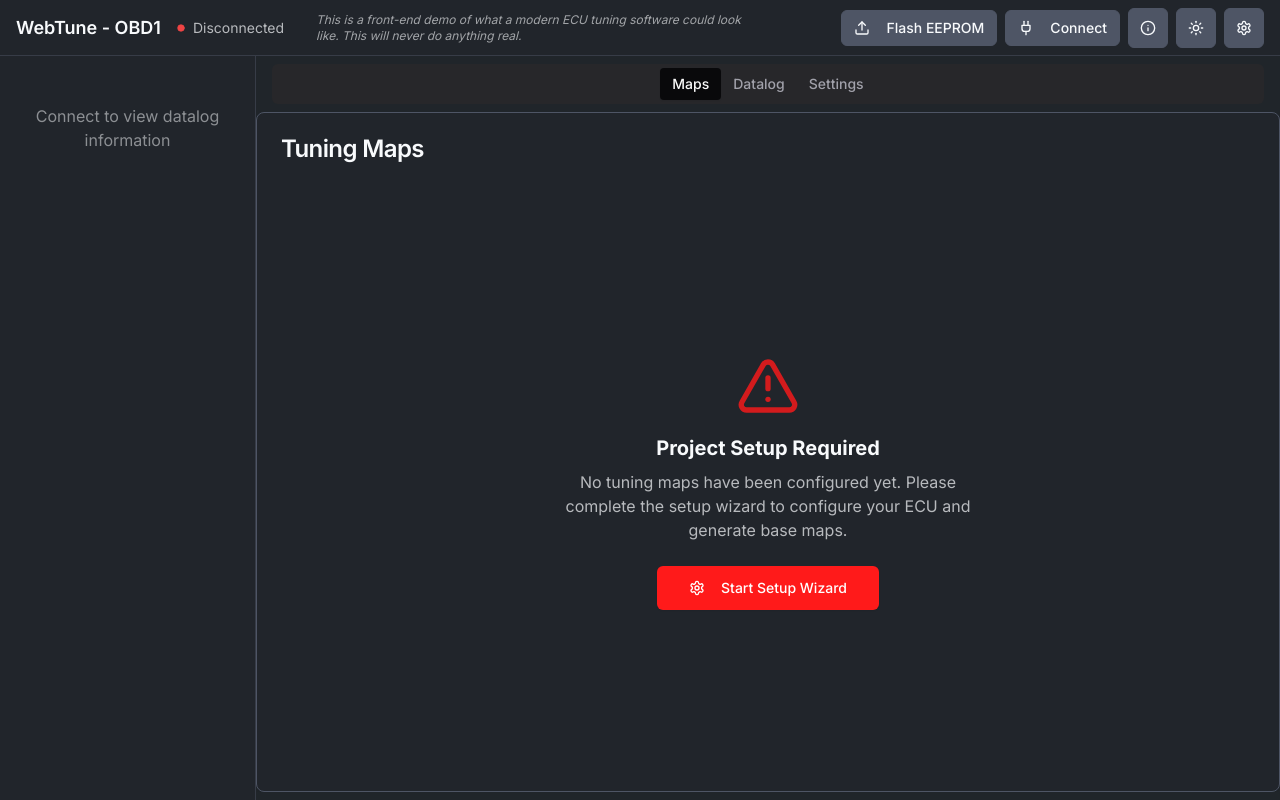
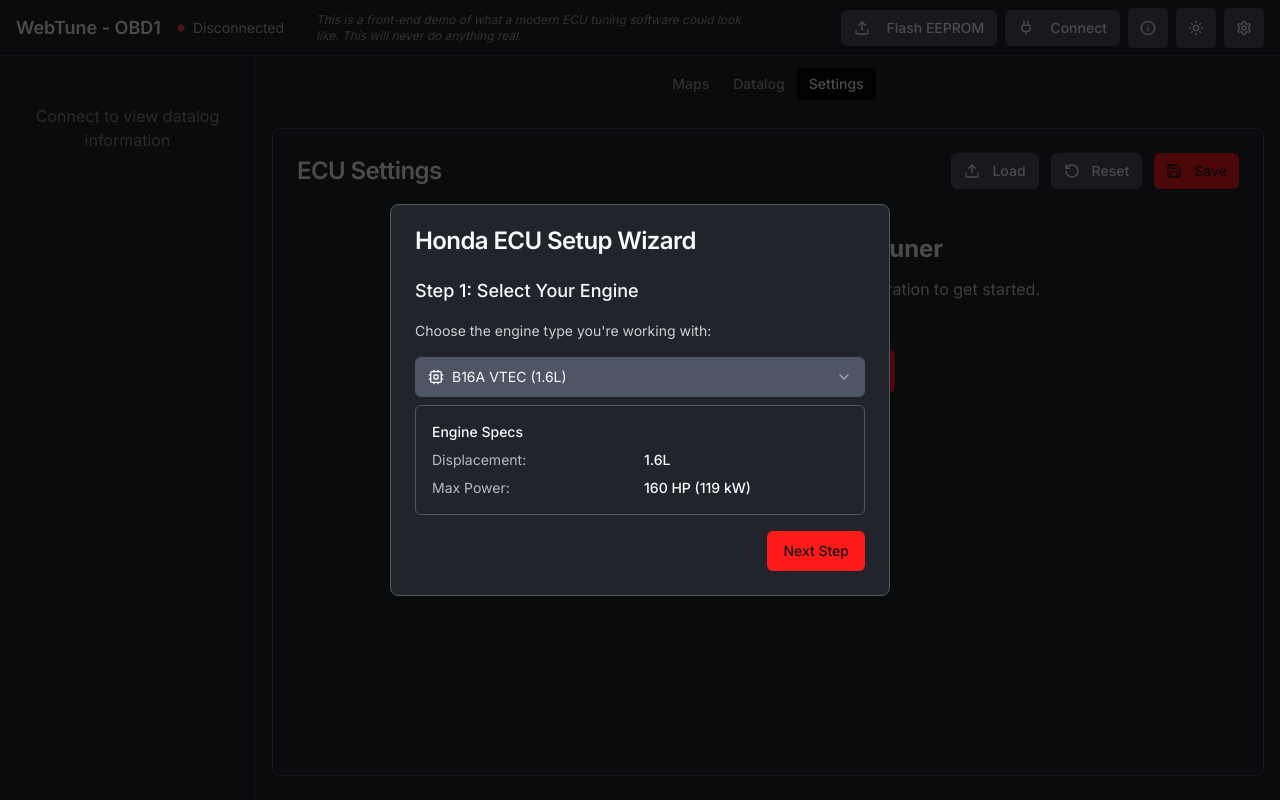
Before and after one commit to MrBn100ful/honda-tune-web, a React (Vite) app: page / in a window 1280 px wide. Built offline with nearby package versions, Linux system fonts and the light colour scheme.

Commit message:
Fix: Setup wizard not working
Fixes the setup wizard functionality.

```diff
--- a/src/components/tuning/TuningSettings.tsx
+++ b/src/components/tuning/TuningSettings.tsx
@@ -1,3 +1,4 @@
+
 import React, { useState, useEffect } from 'react';
 import { Card, CardContent, CardHeader, CardTitle } from "@/components/ui/card";
 import { Tabs, TabsContent, TabsList, TabsTrigger } from "@/components/ui/tabs";
@@ -173,14 +174,15 @@ const SetupWizard = ({ isOpen, onClose, onComplete }: SetupWizardProps) => {
   const [selectedEngine, setSelectedEngine] = useState("b16a");
   const [selectedTransmission, setSelectedTransmission] = useState("b-series-m5");
   const [injectorSize, setInjectorSize] = useState(240);
+  const [fuelPressure, setFuelPressure] = useState("3.0");
 
   const handleComplete = () => {
     const settings = {
       engine: selectedEngine,
       transmission: selectedTransmission,
-      injectorSize: parseInt(injectorSize, 10),
+      injectorSize: injectorSize,
       fuelPressure: parseFloat(fuelPressure),
-      cylinderCount: engineDetails?.cylinderCount || 4
+      cylinderCount: ENGINES.find(e => e.code === selectedEngine)?.cylinders || 4
     };
 
     localStorage.setItem('ecuSettings', JSON.stringify(settings));
@@ -426,6 +428,10 @@ const TuningSettings = () => {
   }, [transmissionType]);
 
   useEffect(() => {
+    // Clear localStorage for testing purposes
+    // localStorage.removeItem('ecuSetupCompleted');
+    // localStorage.removeItem('ecuSettings');
+
     const setupCompleted = localStorage.getItem('ecuSetupCompleted');
     if (setupCompleted) {
       setHasCompletedSetup(true);
@@ -454,6 +460,7 @@ const TuningSettings = () => {
     setTransmissionType(settings.transmission);
     setInjectorSize(settings.injectorSize);
 
+    // Reload the page to update all components with the new settings
     window.location.reload();
   };
 
@@ -629,8 +636,16 @@ const TuningSettings = () => {
     setShowSetupWizard(true);
   };
 
+  const forceOpenSetupWizard = () => {
+    // Clear local storage to force setup wizard to open
+    localStorage.removeItem('ecuSetupCompleted');
+    localStorage.removeItem('ecuSettings');
+    setHasCompletedSetup(false);
+    setShowSetupWizard(true);
+  };
+
   return (
-    <React.Fragment>
+    <>
       <SetupWizard
         isOpen={showSetupWizard}
         onClose={() => setShowSetupWizard(false)}
@@ -676,6 +691,26 @@ const TuningSettings = () => {
           </div>
         </CardHeader>
         <CardContent className="overflow-auto" style={{ maxHeight: "calc(100vh - 160px)" }}>
+          {!hasCompletedSetup && (
+            <div className="flex flex-col items-center justify-center py-8">
+              <div className="text-center mb-6">
+                <h2 className="text-2xl font-bold text-honda-light mb-3">Welcome to Honda ECU Tuner</h2>
+                <p className="text-honda-light/80 mb-6">
+                  Please set up your engine and transmission configuration to get started.
+                </p>
+              </div>
+              <Button
+                size="lg"
+                className="bg-honda-red hover:bg-honda-red/90"
+                onClick={forceOpenSetupWizard}
+              >
+                <Settings2 className="mr-2" size={20} />
+                Start ECU Setup Wizard
+              </Button>
+            </div>
+          )}
+
+          {hasCompletedSetup && (
             <Tabs defaultValue="engine">
               <TabsList>
                 <TabsTrigger value="engine">Engine Setup</TabsTrigger>
@@ -751,7 +786,7 @@ const TuningSettings = () => {
                     </div>
 
                     {selectedEngine.vtecSupported && (
-                    <React.Fragment>
+                      <>
                         <div className="flex items-center space-x-2">
                           <Switch
                             id="vtec"
@@ -779,7 +814,7 @@ const TuningSettings = () => {
                             </div>
                           </div>
                         )}
-                    </React.Fragment>
+                      </>
                     )}
                   </div>
                 </div>
@@ -809,9 +844,10 @@ const TuningSettings = () => {
                 {/* Connection content */}
               </TabsContent>
             </Tabs>
+          )}
         </CardContent>
       </Card>
-    </React.Fragment>
+    </>
   );
 };
 
--- a/src/pages/Index.tsx
+++ b/src/pages/Index.tsx
@@ -1,5 +1,5 @@
 
-import React, { useState } from 'react';
+import React, { useState, useEffect } from 'react';
 import Layout from '@/components/layout/Layout';
 import { Tabs, TabsContent, TabsList, TabsTrigger } from "@/components/ui/tabs";
 import FuelMap from '@/components/tuning/FuelMap';
@@ -8,6 +8,14 @@ import DataLogging from '@/components/tuning/DataLogging';
 
 const Index = () => {
   const [activeTab, setActiveTab] = useState("maps");
+
+  useEffect(() => {
+    // Check if setup has been completed
+    const setupCompleted = localStorage.getItem('ecuSetupCompleted');
+    if (!setupCompleted) {
+      setActiveTab("settings");
+    }
+  }, []);
 
   return (
     <Layout>
```
Lines whose indentation alone changed are shown as unchanged.
